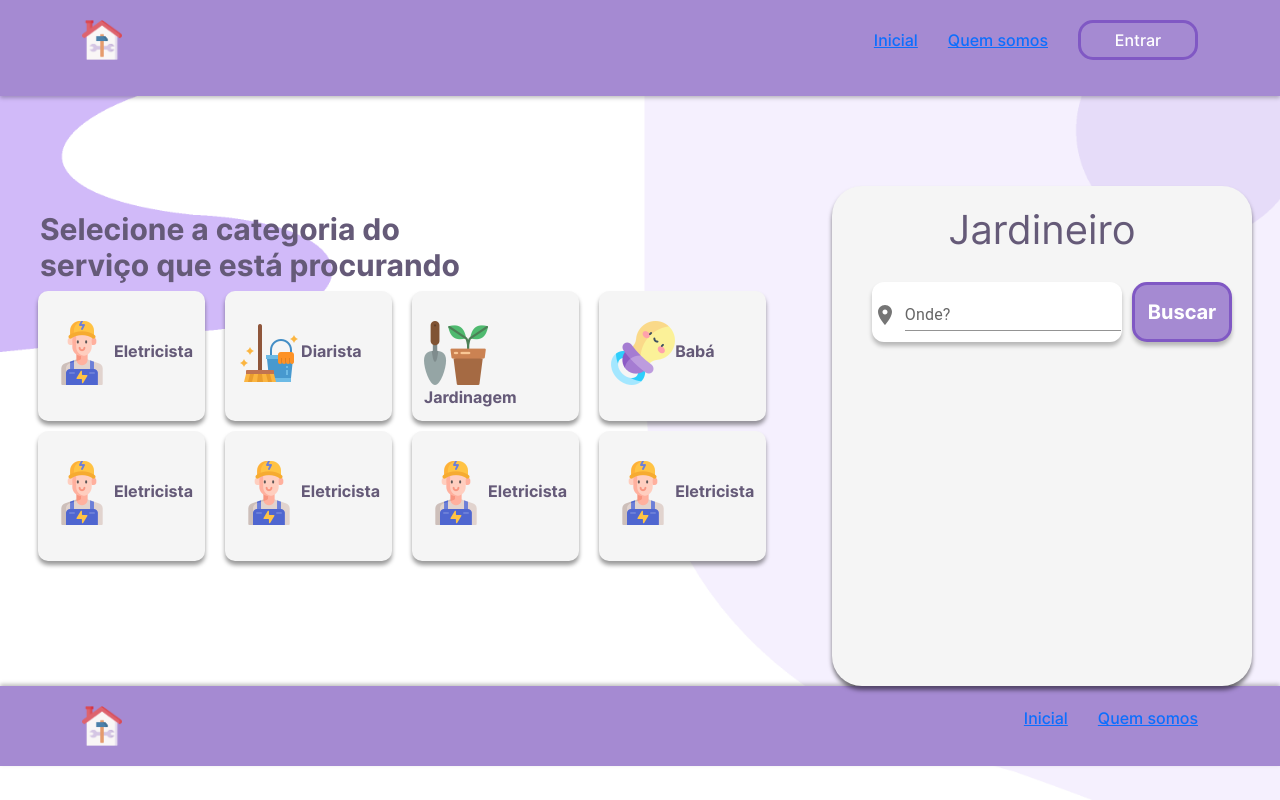
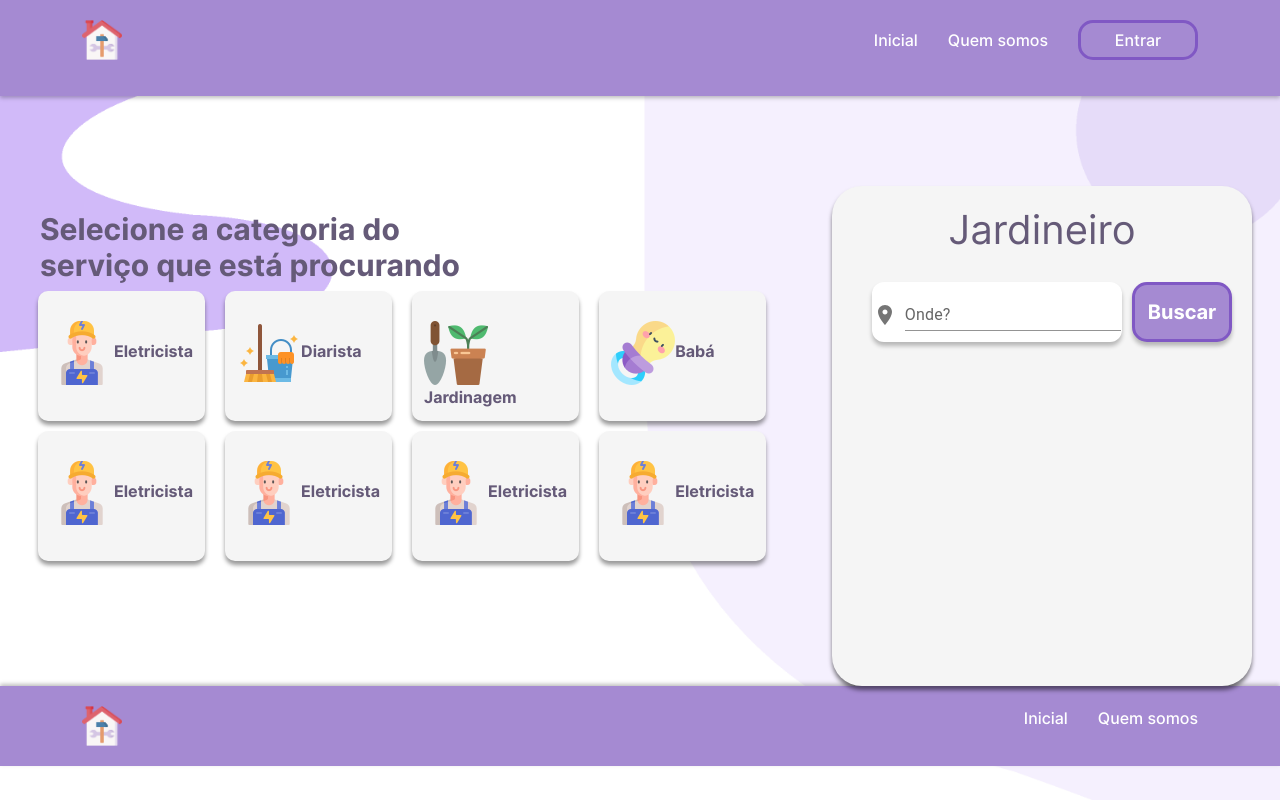
Before and after one commit to yasminwtr/ThePurpleHouse, a React (Create React App) app: page / in a window 1280 px wide. Built offline with nearby package versions, Linux system fonts and the light colour scheme.

Commit message:
Mudança na cor dos links de navegação na página de categorias

```diff
--- a/src/components/Home/styles.css
+++ b/src/components/Home/styles.css
@@ -44,6 +44,8 @@
 }
 header ul li a{
   font-weight: 500; transition: 0.5s;
+  color: #fff;
+  text-decoration:none;
 }
 header ul li a:hover{
   color: #655A78;
@@ -219,6 +221,8 @@ footer ul li{
 
 footer ul li a{
 font-weight: 500; transition: 0.5s;
+color: #fff;
+text-decoration:none;
 }
 
 footer ul li a:hover{
```
Lines whose indentation alone changed are shown as unchanged.
